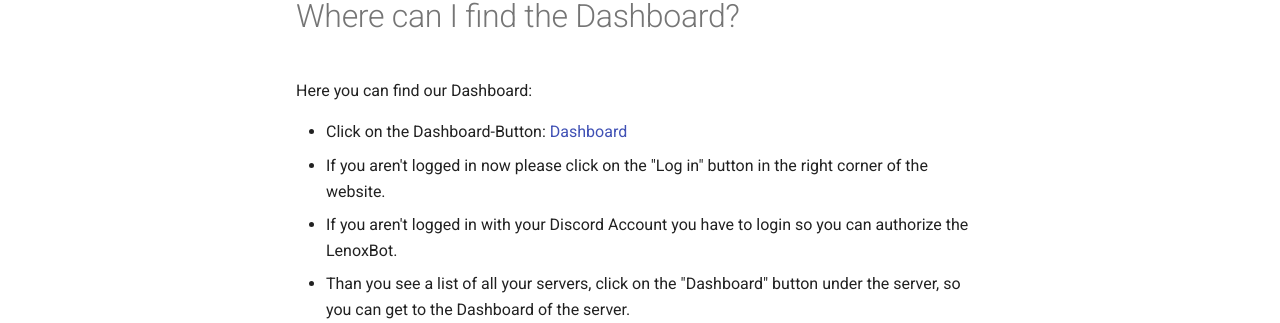
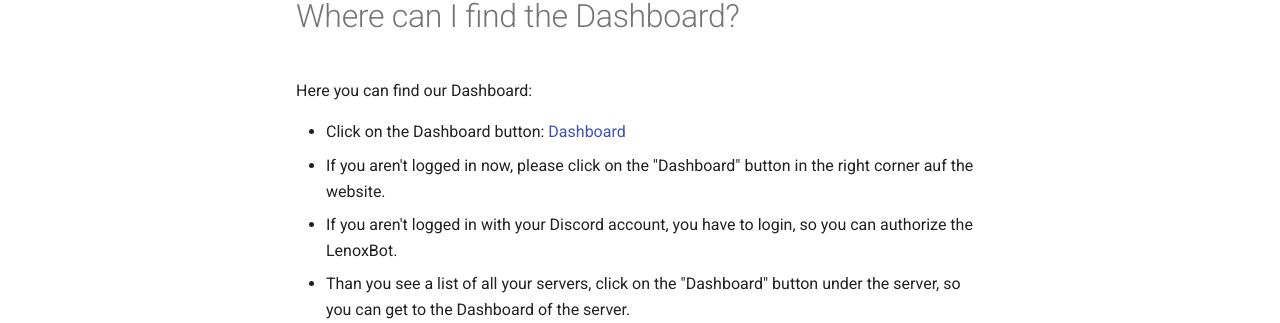
Before and after one commit to gillesheinesch/LenoxBot-Docs, an MkDocs documentation site: the page built from docs/General FAQ/Website/Dashboard.md, in a window 1280 px wide and 940 px high. Shown: the part 529-852 px from the top of the window. Built offline with MkDocs 1.6.1 and Material for MkDocs 9.7.7, drawn with Linux system fonts in a browser that asks for light colours; comment, search, counter and statistics services are not loaded.

Commit message:
Update and rename dashboard.md to Dashboard.md

```diff
--- a/docs/General FAQ/Website/dashboard.md
+++ b/docs/General FAQ/Website/Dashboard.md
@@ -16,9 +16,9 @@
 
 # Where can I find the Dashboard?
 
- Here you can find our Dashboard:
+Here you can find our Dashboard:
 
- * Click on the Dashboard-Button: [Dashboard](https://lenoxbot.com/dashboard/id/overview)
- * If you aren't logged in now please click on the "Log in" button in the right corner of the website.
- * If you aren't logged in with your Discord Account you have to login so you can authorize the LenoxBot.
+* Click on the Dashboard button: [Dashboard](https://lenoxbot.com/dashboard/id/overview)
+* If you aren't logged in now, please click on the "Dashboard" button in the right corner auf the website.
+* If you aren't logged in with your Discord account, you have to login, so you can authorize the LenoxBot.
 * Than you see a list of all your servers, click on the "Dashboard" button under the server, so you can get to the Dashboard of the server.
```
